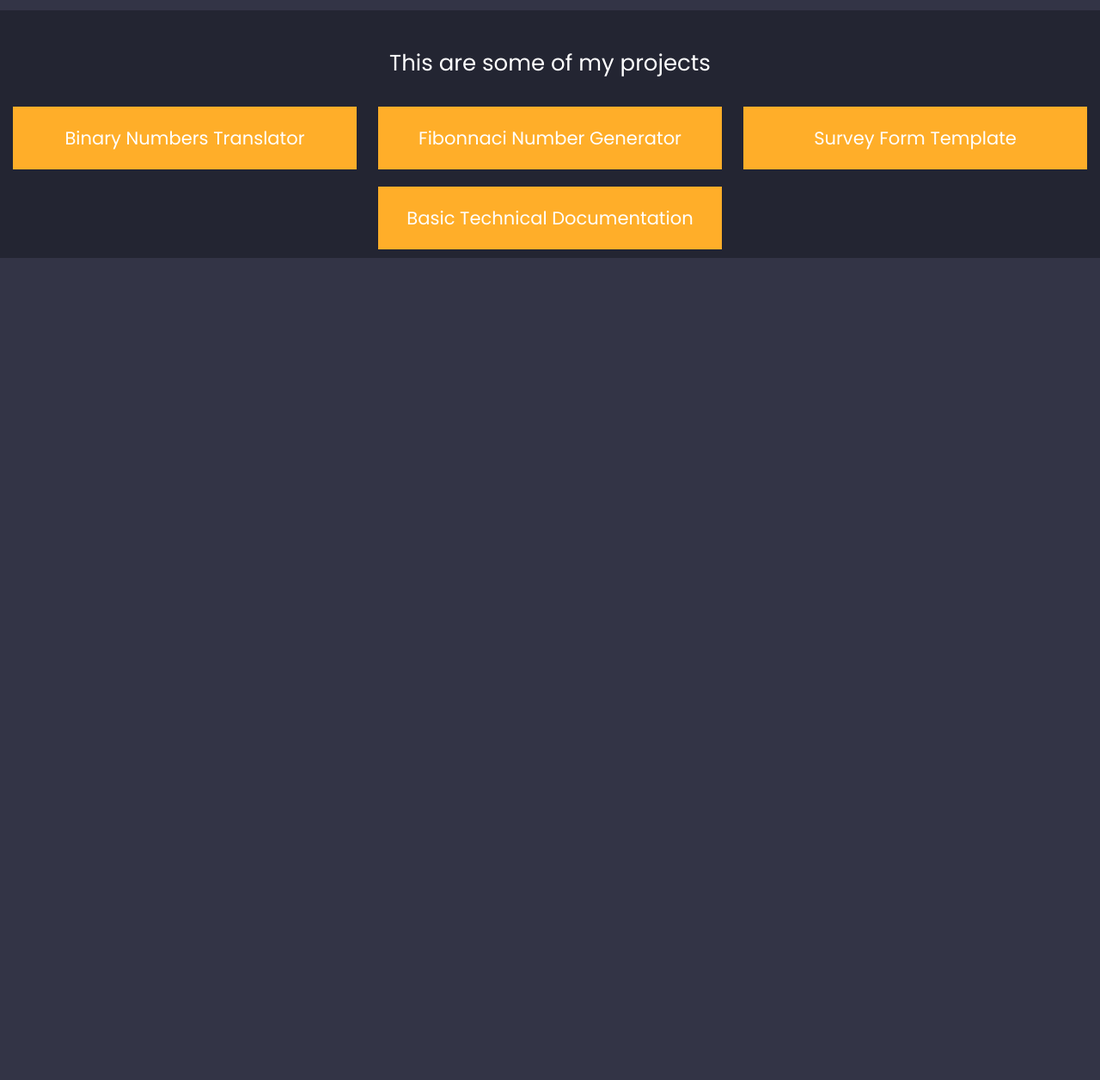
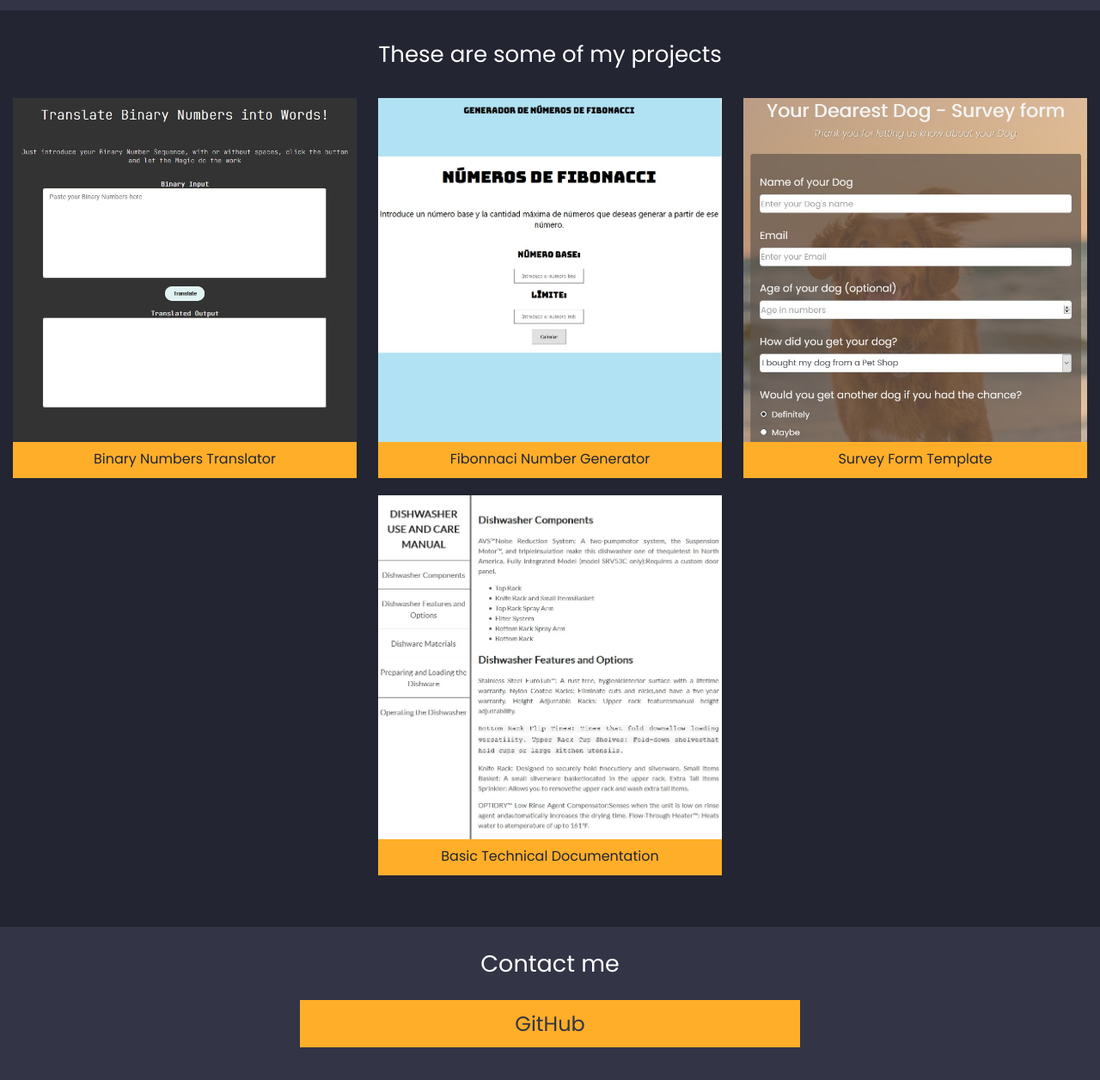
Before and after one commit to Vinjas/personal-portfolio-webpage-example, a plain HTML site: page index.html in a window 1280 px wide. Shown: the part 788-2044 px from the top of the page at 86% size. Before the commit the page ends 1088 px from the top, so only its background shows below. Drawn offline with Linux system fonts and the light colour scheme.

Commit message:
Updated HTML and CSS

```diff
--- a/index.html
+++ b/index.html
@@ -30,27 +30,40 @@
         </section>
 
         <section id="projects">
-            <h2>This are some of my projects</h2>
+            <h2>These are some of my projects</h2>
             <div class="project-grid">
                 <div class="project-tile">
-                    <h3>Binary Numbers Translator</h3>
+                    <a target="_blank" href="https://github.com/Vinjas/binary-numbers-translator">
+                        <img src="img/binary.jpg" alt="binary">
+                        <h3>Binary Numbers Translator</h3>
+                    </a>
                 </div>
                 <div class="project-tile">
-                    <h3>Fibonnaci Number Generator</h3>
+                    <a target="_blank" href="https://github.com/Vinjas/Fibonacci-number-Generator">
+                        <img src="img/fibo.jpg" alt="fibo">
+                        <h3>Fibonnaci Number Generator</h3>
+                    </a>
                 </div>
                 <div class="project-tile">
-                    <h3>Survey Form Template</h3>
+                    <a target="_blank" href="https://github.com/Vinjas/survey-form-dogs">
+                        <img src="img/dogs.jpg" alt="dogs">
+                        <h3>Survey Form Template</h3>
+                    </a>
                 </div>
                 <div class="project-tile">
-                    <h3>Basic Technical Documentation</h3>
+                    <a target="_blank" href="https://github.com/Vinjas/technical-documentation-page-example">
+                        <img src="img/tecnic.jpg" alt="tech">
+                        <h3>Basic Technical Documentation</h3>
+                    </a>
                 </div>
             </div>
-
         </section>
 
         <section id="contact">
+            <h2>Contact me</h2>
+            <a id="github" target="_blank" href="https://github.com/Vinjas">GitHub</a>
+        </section>
 
-        </section>
     </main>
 
 
--- a/landing.css
+++ b/landing.css
@@ -31,7 +31,8 @@ nav {
     flex-direction: row;
     justify-content: flex-end;
     width: 100%;
-    height: 20px;
+
+    background-color: #33344669;
 }
 nav ul {
     display: flex;
@@ -45,7 +46,7 @@ nav a {
     text-decoration: none;
 }
 nav a:hover {
-    color: var(--hover-white)
+    color: var(--yellow)
 }
 /* WELCOME */
 #welcome-section {
@@ -68,7 +69,7 @@ h1 {
     font-weight: 400;
     margin: 0;
 }
-h3 {
+h2 {
     font-weight: 400;
 }
 #vinjas {
@@ -81,7 +82,7 @@ h3 {
 #projects {
     background-color: var(--dark-blue);
     text-align: center;
-    padding-top: 20px;
+    padding-top: 10px;
 }
 #projects h2 {
     font-size: 26px;
@@ -91,12 +92,45 @@ h3 {
     display: flex;
     flex-wrap: wrap;
     justify-content: space-evenly;
+    align-items: center;
+    padding-bottom: 50px;
 }
 .project-tile {
     background-color: var(--yellow);
     width: 400px;
     margin: 10px;
 }
+.project-tile img {
+    width: 400px;
 
+}
+.project-tile:hover {
+    background-color: var(--hover-blue);
+}
+.project-tile a {
+    text-decoration: none;
+}
+h3 {
+    font-weight: 400;
+    font-size: 16px;
+    margin: 0;
+    padding-bottom: 10px;
+    color: var(--dark-blue);
+}
 
 /* CONTACT */
+#contact {
+    display: flex;
+    flex-direction: column;
+    align-items: center;
+    background-color: var(--light-blue);
+    margin-bottom: 50px;
+}
+#github {
+    font-size: 24px;
+    font-weight: 400;
+    padding: 10px 250px;
+    background-color: var(--yellow);
+    text-decoration: none;
+    color: var(--light-blue);
+}
```
